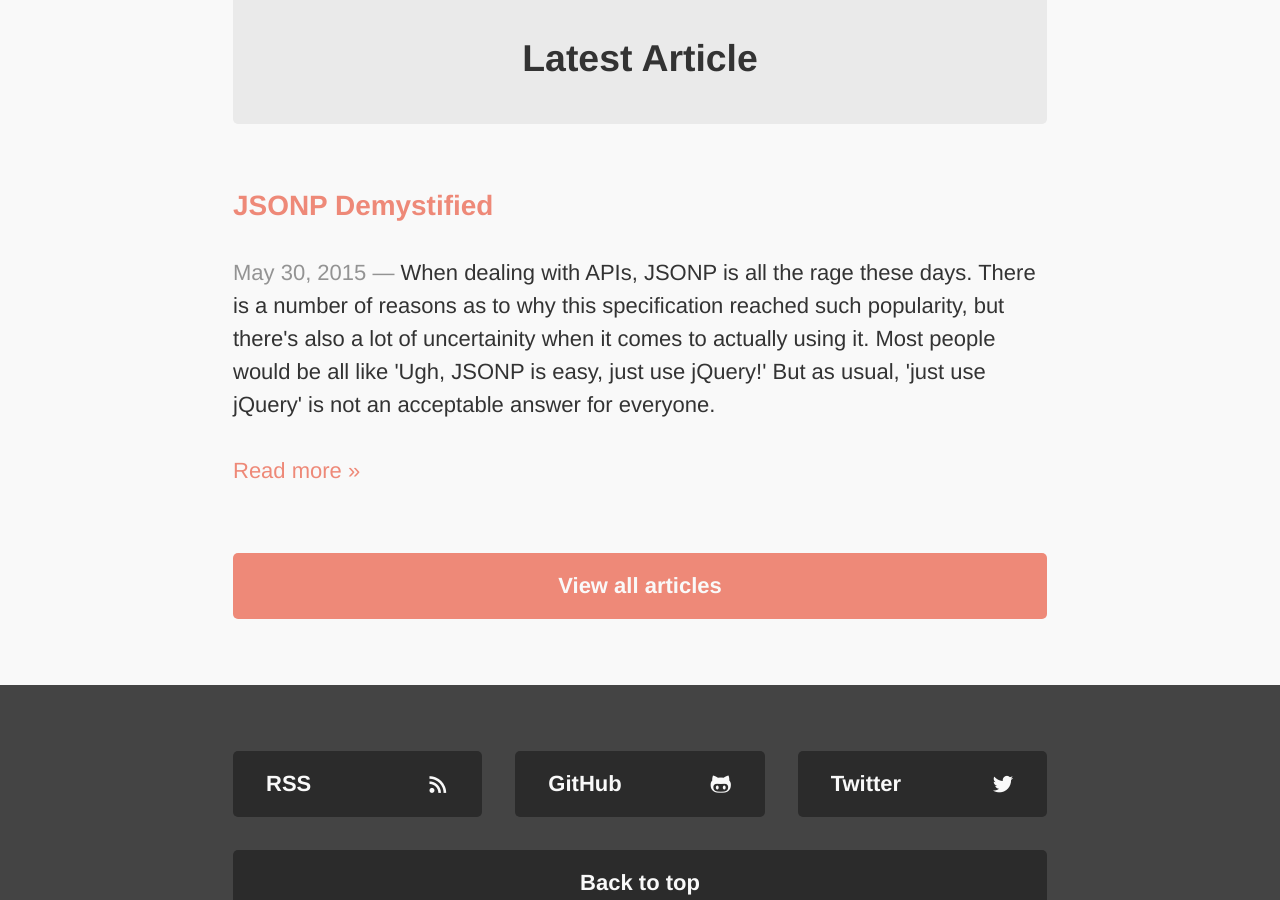
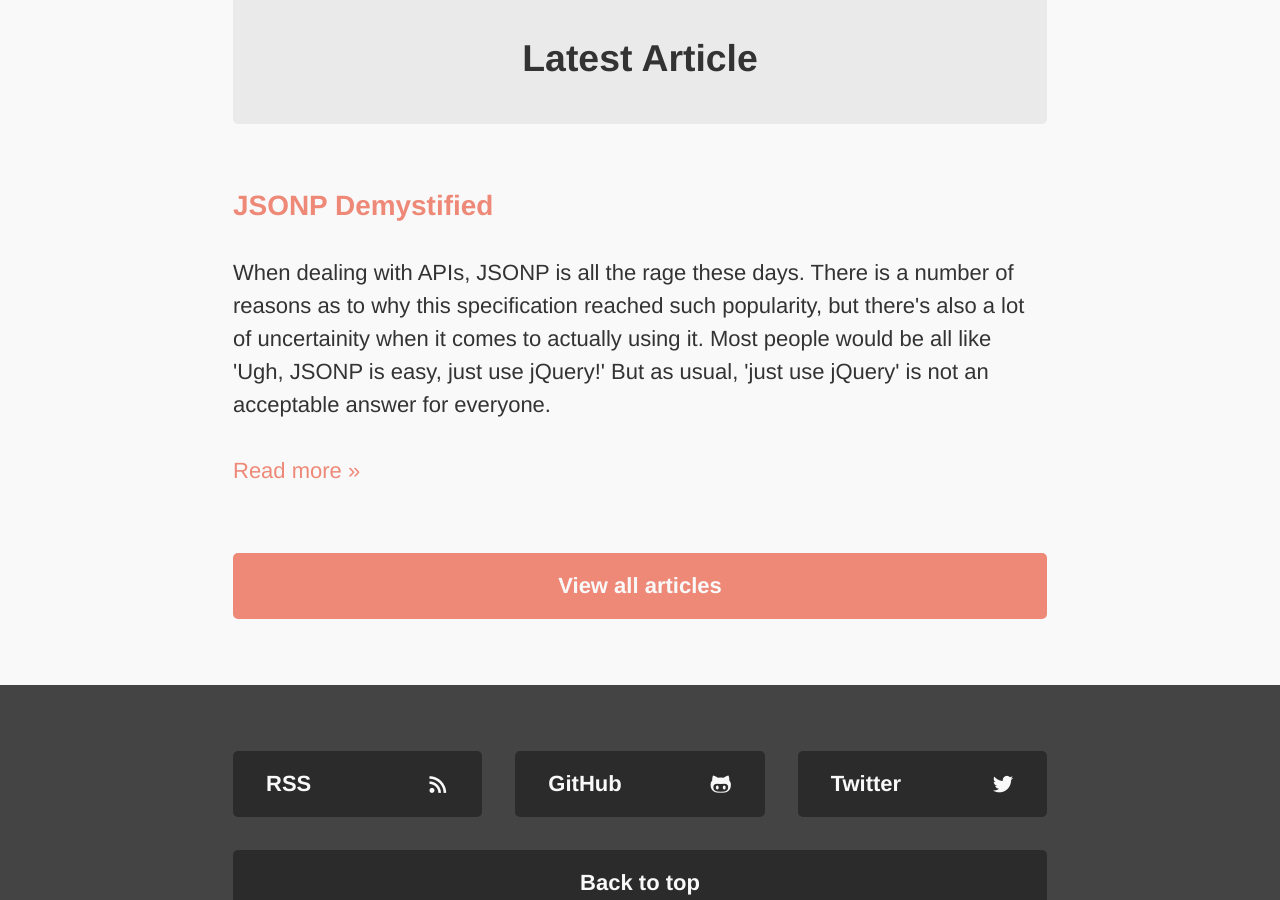
Before and after one commit to RadLikeWhoa/old.sacha.me, a Jekyll site: the page built from index.html, in a window 1280 px wide and 900 px high, scrolled down 1194 px. Built offline with Jekyll 4.4.1, drawn with Linux system fonts in a browser that asks for light colours.

Commit message:
Remove article date on front page

```diff
--- a/index.html
+++ b/index.html
@@ -16,7 +16,7 @@ navigation_match: /
   {% assign post = site.categories.articles.first %}
   <article class="post-inline">
     <h3 class="post-title"><a href="{{ post.url }}">{{ post.title }}</a></h3>
-    <p class="post-caption"><span class="faded"><time datetime="{{ page.date | date: '%Y-%m-%d' }}" pubdate title="{{ post.date | date: 'Posted on %A, %d %B %Y' }}">{{ post.date | date: "%b %d, %Y" }}</time> —</span> {{ post.caption }}</p>
+    <p class="post-caption">{{ post.caption }}</p>
     <p><a href="{{ post.url }}">Read more &raquo;</a></p>
   </article>
   <a href="/articles" data-button="center"><span class="label">View all articles</span></a>
```
